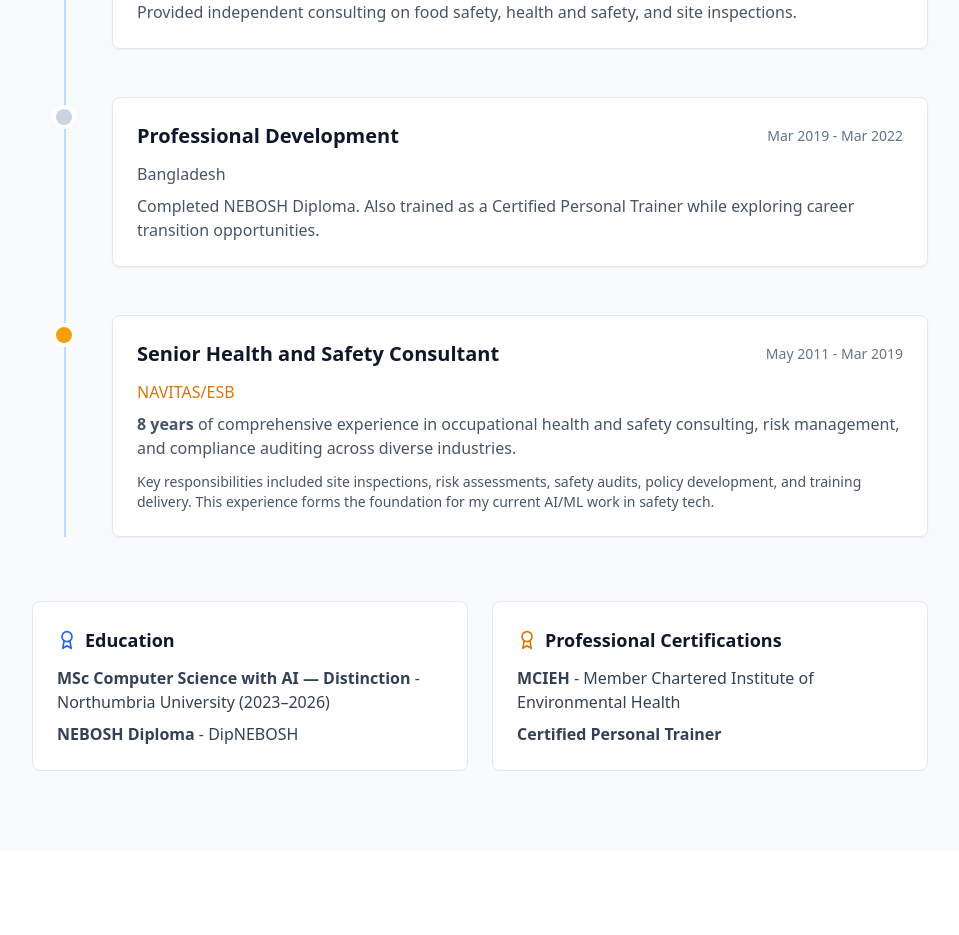
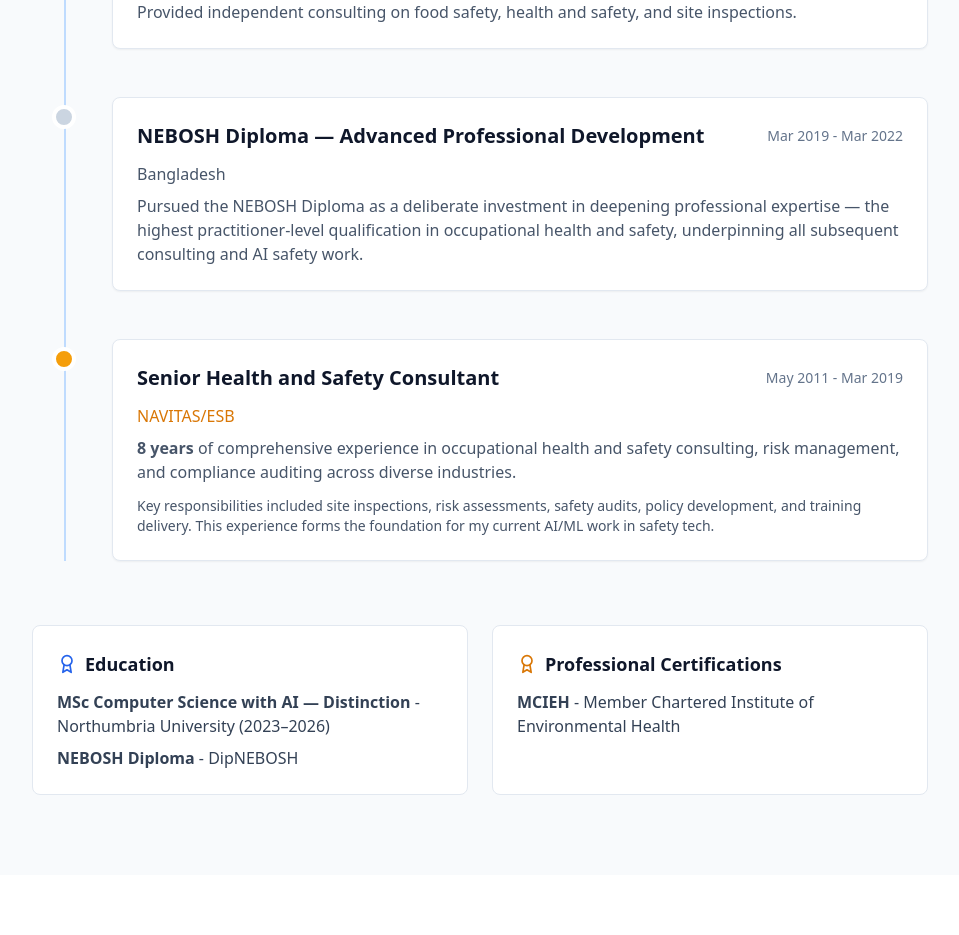
Before and after one commit to stuart-42/stuart-clark-portfolio, a React (Create React App) app: page / in a window 1280 px wide. Shown: the part 5620-6555 px from the top of the page, without its empty margins (160-1119 px from the left). Built offline with nearby package versions, Linux system fonts and the light colour scheme.

Commit message:
Reframe 2019-2022 experience around NEBOSH Diploma, remove personal trainer detail

```diff
--- a/src/App.jsx
+++ b/src/App.jsx
@@ -697,13 +697,14 @@ export default function StuartClarkPortfolio() {
                 <div className="absolute left-5 top-2 w-6 h-6 bg-slate-300 rounded-full border-4 border-white hidden md:block" />
                 <div className="bg-white p-6 rounded-lg shadow-sm border border-slate-200">
                   <div className="flex flex-col sm:flex-row sm:items-center sm:justify-between mb-3">
-                    <h3 className="text-xl font-semibold">Professional Development</h3>
+                    <h3 className="text-xl font-semibold">NEBOSH Diploma — Advanced Professional Development</h3>
                     <span className="text-sm text-slate-500 mt-1 sm:mt-0">Mar 2019 - Mar 2022</span>
                   </div>
                   <div className="text-slate-600 font-medium mb-2">Bangladesh</div>
                   <p className="text-slate-600">
-                    Completed NEBOSH Diploma. Also trained as a Certified Personal Trainer while exploring
-                    career transition opportunities.
+                    Pursued the NEBOSH Diploma as a deliberate investment in deepening professional expertise —
+                    the highest practitioner-level qualification in occupational health and safety, underpinning
+                    all subsequent consulting and AI safety work.
                   </p>
                 </div>
               </div>
@@ -750,7 +751,6 @@ export default function StuartClarkPortfolio() {
               </h3>
               <ul className="space-y-2 text-slate-700">
                 <li><strong>MCIEH</strong> - Member Chartered Institute of Environmental Health</li>
-                <li><strong>Certified Personal Trainer</strong></li>
               </ul>
             </div>
           </div>
```
